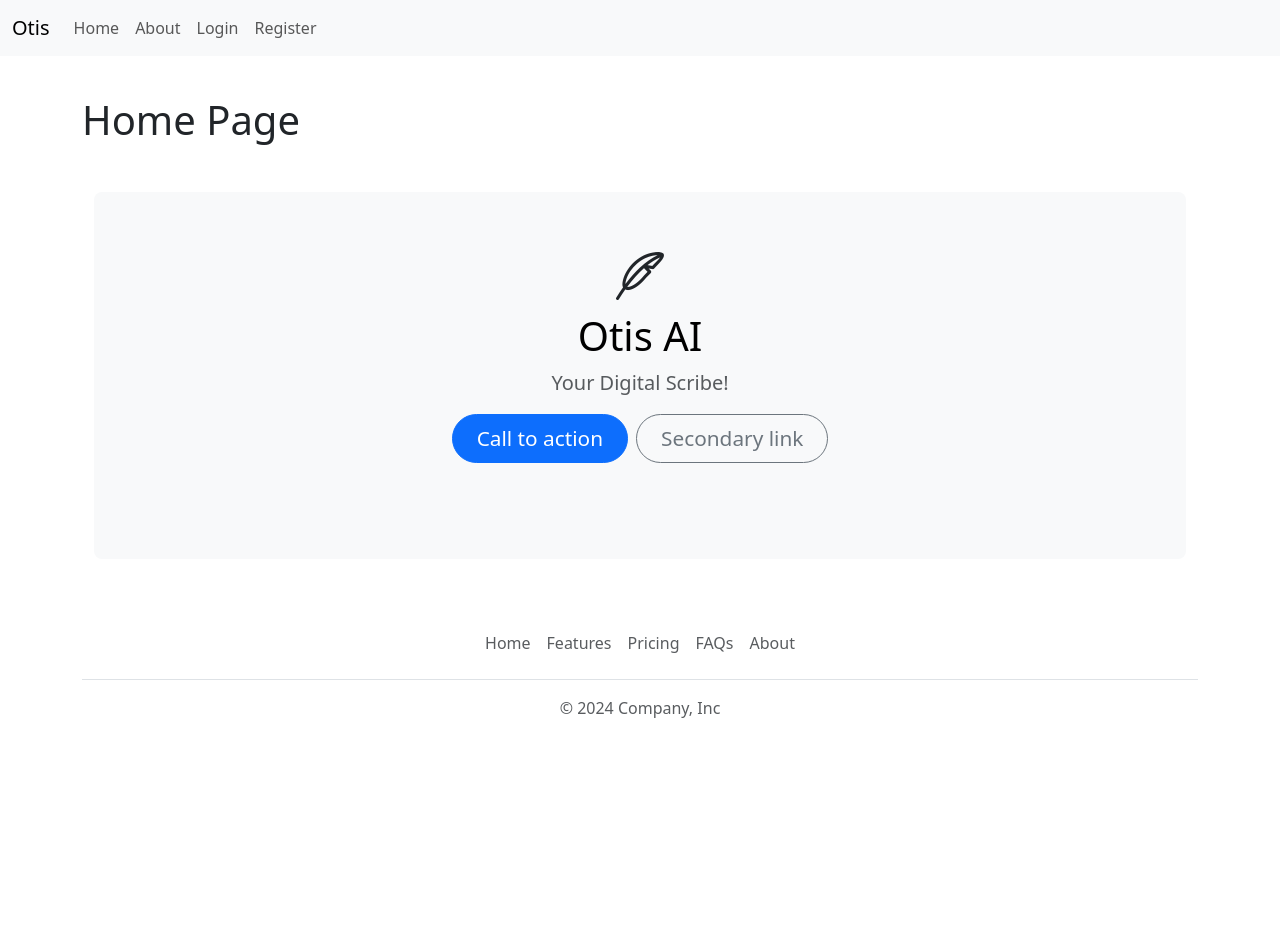
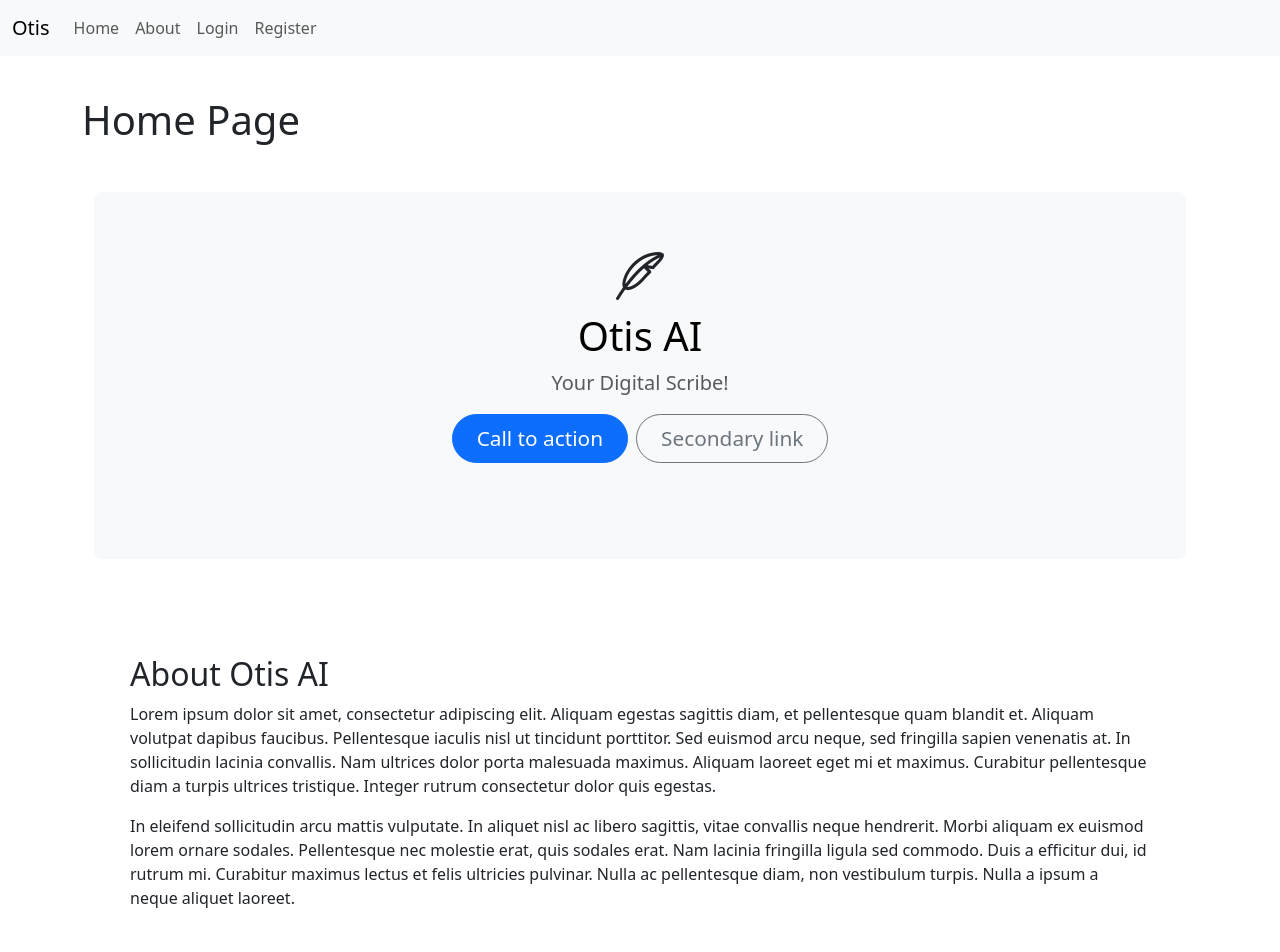
Before and after one commit to dtettarasar/otis-ai-frontend, a Vue app: page / in a window 1280 px wide. Shown: the top 952 px of the page. Before the commit the page ends 800 px from the top, so only its background shows below. Built offline with nearby package versions, Linux system fonts and the light colour scheme; no server answers.

Commit message:
build the presenting content component

```diff
--- /dev/null
+++ b/src/components/general_content_components/PresentingContent.vue
@@ -0,0 +1,26 @@
+<script setup>
+</script>
+
+<template>
+
+    <div class="p-5">
+
+        <h2>About Otis AI</h2>
+
+        <div>
+            <p>
+                Lorem ipsum dolor sit amet, consectetur adipiscing elit. Aliquam egestas sagittis diam, et pellentesque quam blandit et.
+                Aliquam volutpat dapibus faucibus. Pellentesque iaculis nisl ut tincidunt porttitor. Sed euismod arcu neque, sed fringilla sapien venenatis at.
+                In sollicitudin lacinia convallis. Nam ultrices dolor porta malesuada maximus. Aliquam laoreet eget mi et maximus. Curabitur pellentesque diam a turpis ultrices tristique.
+                Integer rutrum consectetur dolor quis egestas.
+            </p>
+
+            <p>
+                In eleifend sollicitudin arcu mattis vulputate. In aliquet nisl ac libero sagittis, vitae convallis neque hendrerit. Morbi aliquam ex euismod lorem ornare sodales. Pellentesque nec molestie erat, quis sodales erat.
+                Nam lacinia fringilla ligula sed commodo. Duis a efficitur dui, id rutrum mi. Curabitur maximus lectus et felis ultricies pulvinar. Nulla ac pellentesque diam, non vestibulum turpis. Nulla a ipsum a neque aliquet laoreet.
+            </p>
+        </div>
+
+    </div>
+
+</template>
--- a/src/components/page_main_containers/HomeContent.vue
+++ b/src/components/page_main_containers/HomeContent.vue
@@ -1,6 +1,7 @@
 <script setup>
 
     import HomeBanner from '../general_content_components/HomeBanner.vue';
+    import PresentingContent from '../general_content_components/PresentingContent.vue';
 
 </script>
 
@@ -8,4 +9,6 @@
 
     <HomeBanner></HomeBanner>
 
+    <PresentingContent></PresentingContent>
+
 </template>
```
